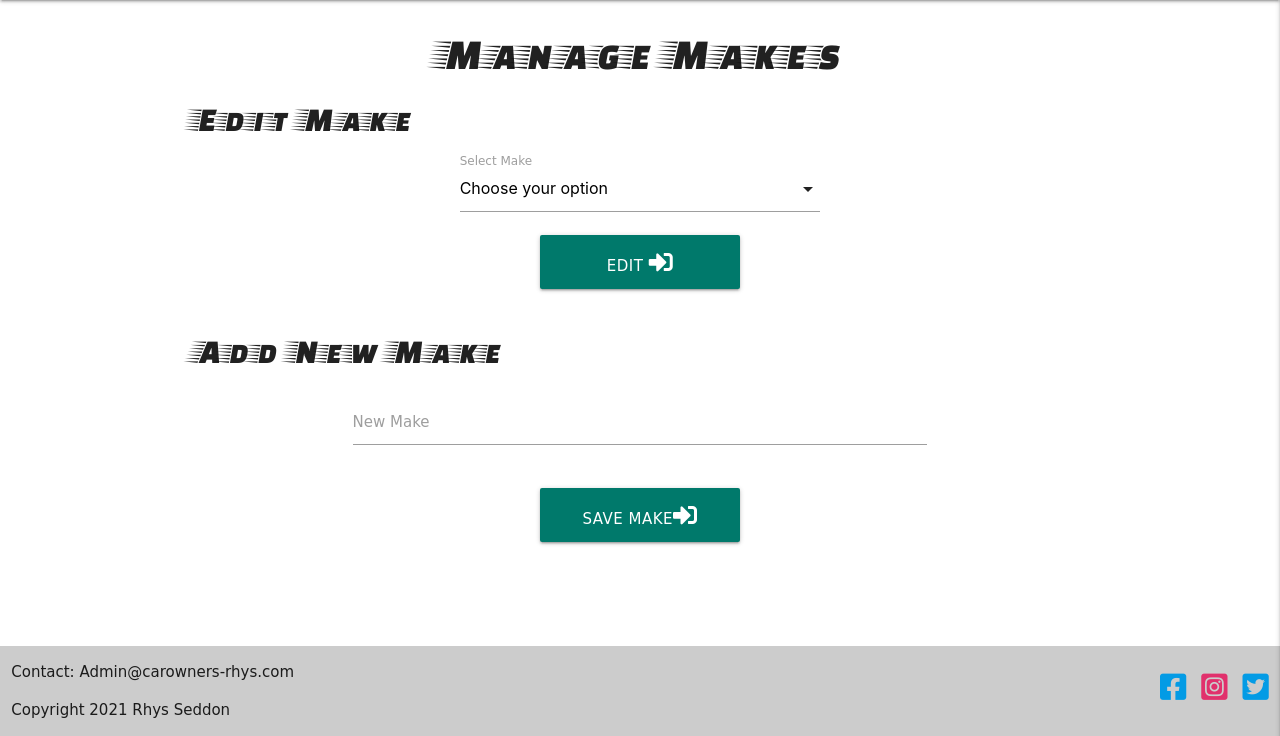
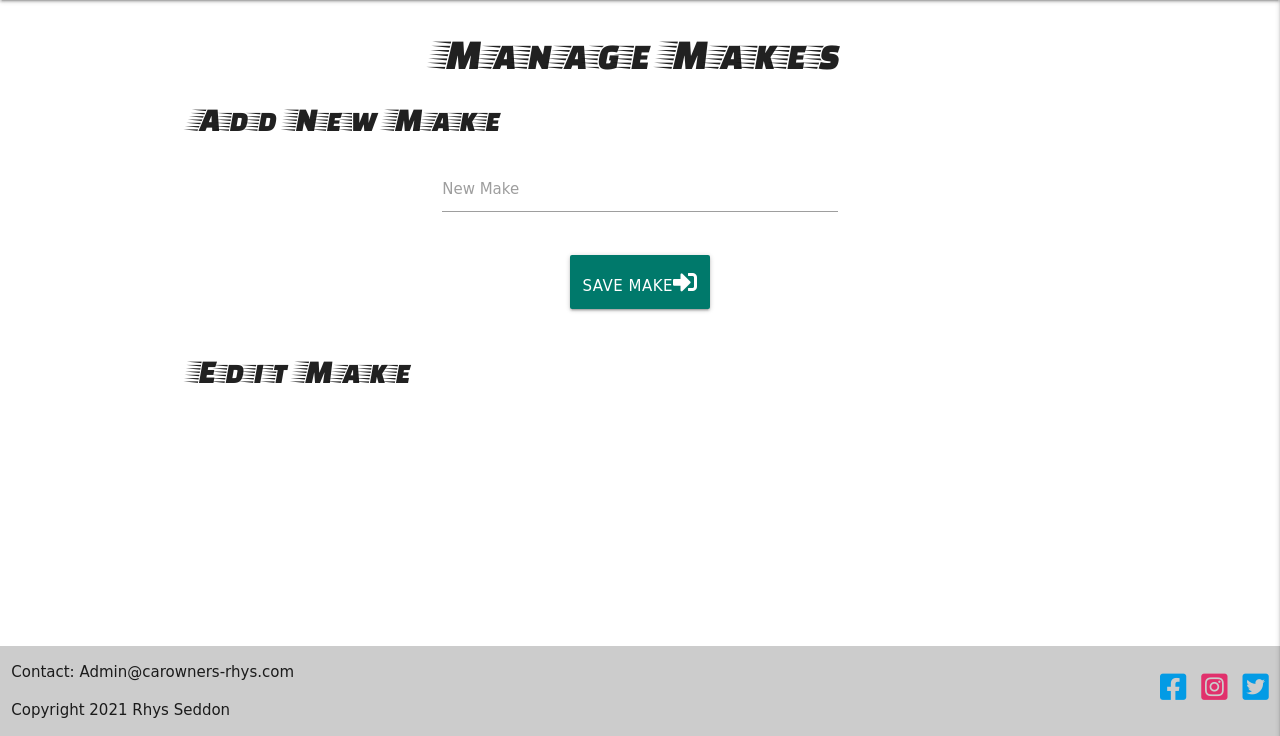
Before and after one commit to rhysseddon/Car-Owner-Reviews-MS3-Project, a Flask app: page /add_make in a window 1280 px wide. Shown: the part 64-800 px from the top of the page. Run offline with Flask 2, Linux system fonts and the light colour scheme; some libraries are stand-ins or nearby versions; some web fonts are replaced.

Commit message:
Add edit makes functionality

```diff
--- a/app.py
+++ b/app.py
@@ -229,10 +229,17 @@ def add_make():
     return render_template("manage_makes.html")
 
 
-@app.route("/edit_make/<make_id>", methods=["GET", "POST"])
-def edit_make(make_id):
-    make = mongo.db.makes.find_one({"_id": ObjectId(make_id)})
-    return render_template("manage_makes.html", make=make)
+@app.route("/edit_makes/<makes_id>", methods=["GET", "POST"])
+def edit_makes(makes_id):
+    if request.method == "POST":
+        edited = {
+            "make": request.form.get("make")
+        }
+        mongo.db.makes.update({"_id": ObjectId(makes_id)}, edited)
+        flash("Make Successfully Edited")
+        return redirect(url_for("get_makes"))
+    makes = mongo.db.makes.find_one({"_id": ObjectId(makes_id)})
+    return render_template("edit_makes.html", makes=makes)
 
 
 if __name__ == "__main__":
--- a/templates/manage_makes.html
+++ b/templates/manage_makes.html
@@ -3,33 +3,14 @@
 
     <h3 class="center-align">Manage Makes</h3>
     <div class="row container">
-            <h4>Edit Make</h4>
-            <form class="col s8 offset-s2" method="POST" action="">
-                <div class="input-field col s8 offset-s2">
-                    <select>
-                        <option value="" disabled selected>Choose your option</option>
-                        {% for make in makes %}
-                        <option value="{{ make.make }}">{{ make.make }}</option>
-                        {% endfor %}
-                    </select>
-                    <label>Select Make</label>
-                </div>
-                <!-- Submit button -->
+        <!-- Add new make -->
+        <h4>Add New Make</h4>
+        <div class="row container">
+            <form class="col s8 offset-s2" method="POST" action="{{ url_for('add_make') }}">
                 <div class="row">
-                    <button type="submit" class="col s4 offset-s4 btn-large teal darken-2">
-                         Edit <i class="fas fa-sign-in-alt prefix"></i>
-                    </button>
-                </div>
-            </form>
-        </div>
-        <div class="row container">
-            <h4>Add New Make</h4>
-            <form class="col s8 offset-s2" method="POST" action="{{ url_for('add_make') }}">
-
-                    <div class="row">
                     <div class="input-field col s12" method="POST" action="">
-                        <input id="new_make" name="new_make" minlength="1" maxlength="15" type="text"
-                        class="validate" required>
+                        <input id="new_make" name="new_make" minlength="1" maxlength="15" type="text" class="validate"
+                            required>
                         <label for="new_make">New Make</label>
                     </div>
                 </div>
@@ -41,4 +22,23 @@
                 </div>
             </form>
         </div>
-    {% endblock %}
+        <!-- Edit make card panel -->
+        <div class="row">
+            <h4>Edit Make</h4>
+            {% for makes in makes %}
+            <div class="col s12 m3">
+                <div class="card teal darken-2 center-align">
+                    <div class="card-content white-text">
+                        <span class="card-title">{{ makes.make }}</span>
+                    </div>
+                    <div class="card-action">
+                        <a href="{{ url_for('edit_makes', makes_id=makes._id) }}" class="btn-small grey darken-2">Edit</a>
+                        <a href="#" class="btn-small red darken-2">Delete</a>
+                    </div>
+                </div>
+            </div>
+            {% endfor %}
+        </div>
+    </div>
+
+{% endblock %}
```
Also changed, not shown: templates/edit_makes.html (added, +31 -0 lines).
